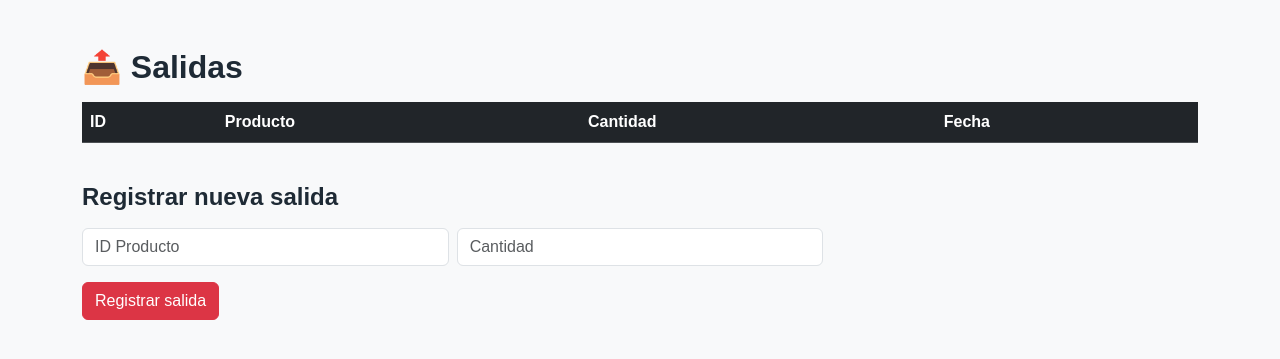
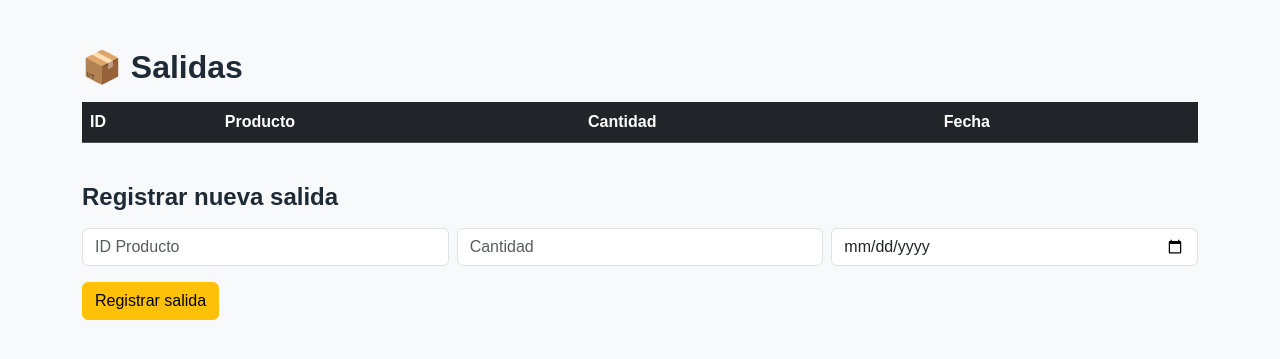
Before and after one commit to diegodiazq/gestorinventario-, a Flask app: page /salidas in a window 1280 px wide. Shown: the part 60-419 px from the top of the page. Run offline with Flask 3, Linux system fonts and the light colour scheme; data that the repository does not hold is empty.

Commit message:
Corrijo ruta CSS y aplico nueva paleta JD Inventory

```diff
--- a/app.py
+++ b/app.py
@@ -99,17 +99,19 @@ def entradas():
     conn = get_connection()
     cursor = conn.cursor()
     cursor.execute("""
-        SELECT e.id_entrada, e.id_producto, p.nombre, e.cantidad, e.fecha, e.id_proveedor
+        SELECT e.id_entrada, p.nombre, e.cantidad, e.fecha
         FROM entradas e
         JOIN productos p ON e.id_producto = p.id_producto
-        ORDER BY e.fecha DESC
+        ORDER BY e.id_entrada DESC
     """)
     entradas = cursor.fetchall()
-    # para el formulario de agregar entradas
+
     cursor.execute("SELECT id_producto, nombre FROM productos")
     productos = cursor.fetchall()
+
     cursor.execute("SELECT id_proveedor, nombre FROM proveedores")
     proveedores = cursor.fetchall()
+
     conn.close()
     return render_template('entradas.html', entradas=entradas, productos=productos, proveedores=proveedores)
 
@@ -143,16 +145,19 @@ def salidas():
     conn = get_connection()
     cursor = conn.cursor()
     cursor.execute("""
-        SELECT s.id_salida, s.id_producto, p.nombre, s.cantidad, s.fecha, s.destino
+        SELECT s.id_salida, p.nombre, s.cantidad, s.fecha
         FROM salidas s
         JOIN productos p ON s.id_producto = p.id_producto
-        ORDER BY s.fecha DESC
+        ORDER BY s.id_salida DESC
     """)
     salidas = cursor.fetchall()
+
     cursor.execute("SELECT id_producto, nombre FROM productos")
     productos = cursor.fetchall()
+
     conn.close()
     return render_template('salidas.html', salidas=salidas, productos=productos)
+
 
 @app.route('/agregar_salida', methods=['POST'])
 def agregar_salida():
--- a/templates/salidas.html
+++ b/templates/salidas.html
@@ -2,8 +2,7 @@
 {% block title %}Salidas{% endblock %}
 
 {% block content %}
-<h2 class="fw-bold mb-3">📤 Salidas</h2>
-
+<h2 class="fw-bold mb-3">📦 Salidas</h2>
 <div class="table-responsive mb-4">
   <table class="table table-striped table-hover align-middle">
     <thead class="table-dark">
@@ -23,6 +22,8 @@
 <form action="{{ url_for('agregar_salida') }}" method="POST" class="row g-2">
   <div class="col-md-4"><input class="form-control" type="number" name="id_producto" placeholder="ID Producto" required></div>
   <div class="col-md-4"><input class="form-control" type="number" name="cantidad" placeholder="Cantidad" required></div>
-  <div class="col-12"><button class="btn btn-danger mt-2" type="submit">Registrar salida</button></div>
+  <div class="col-md-4"><input class="form-control" type="date" name="fecha" required></div>
+  <div class="col-12"><button class="btn btn-warning mt-2" type="submit">Registrar salida</button></div>
 </form>
+
 {% endblock %}
```
